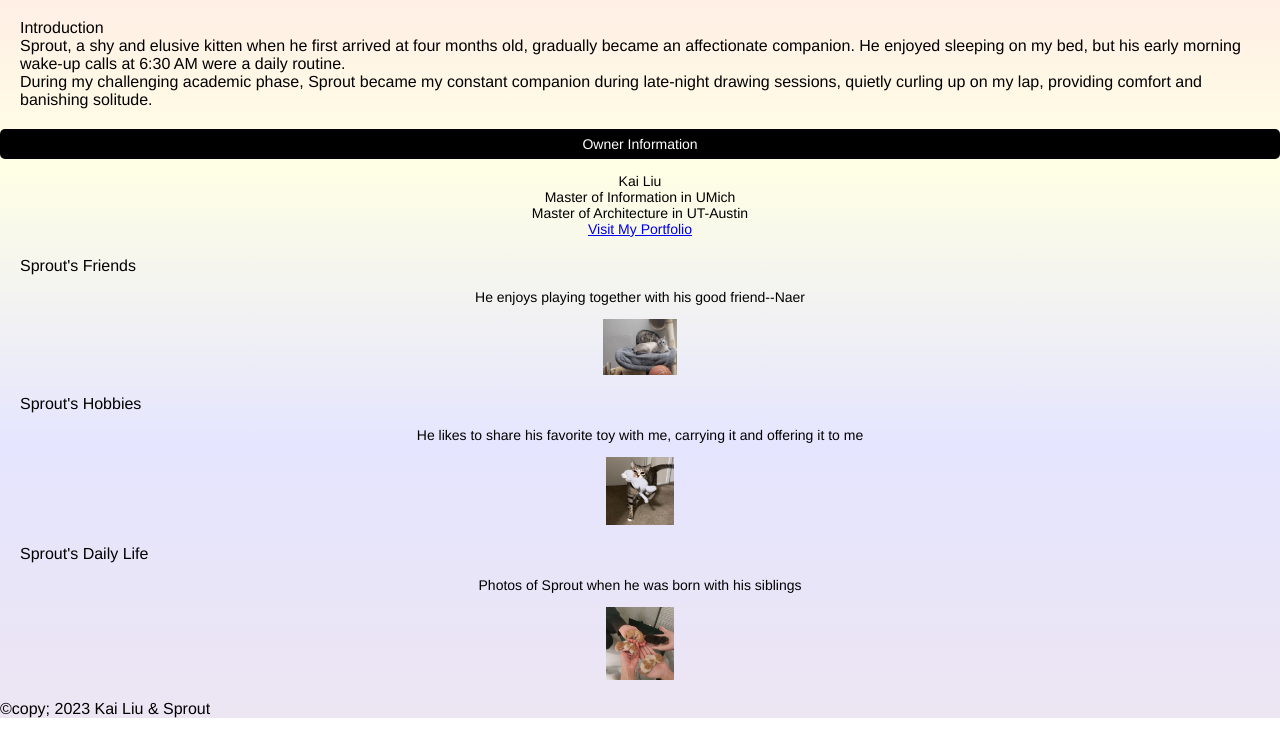
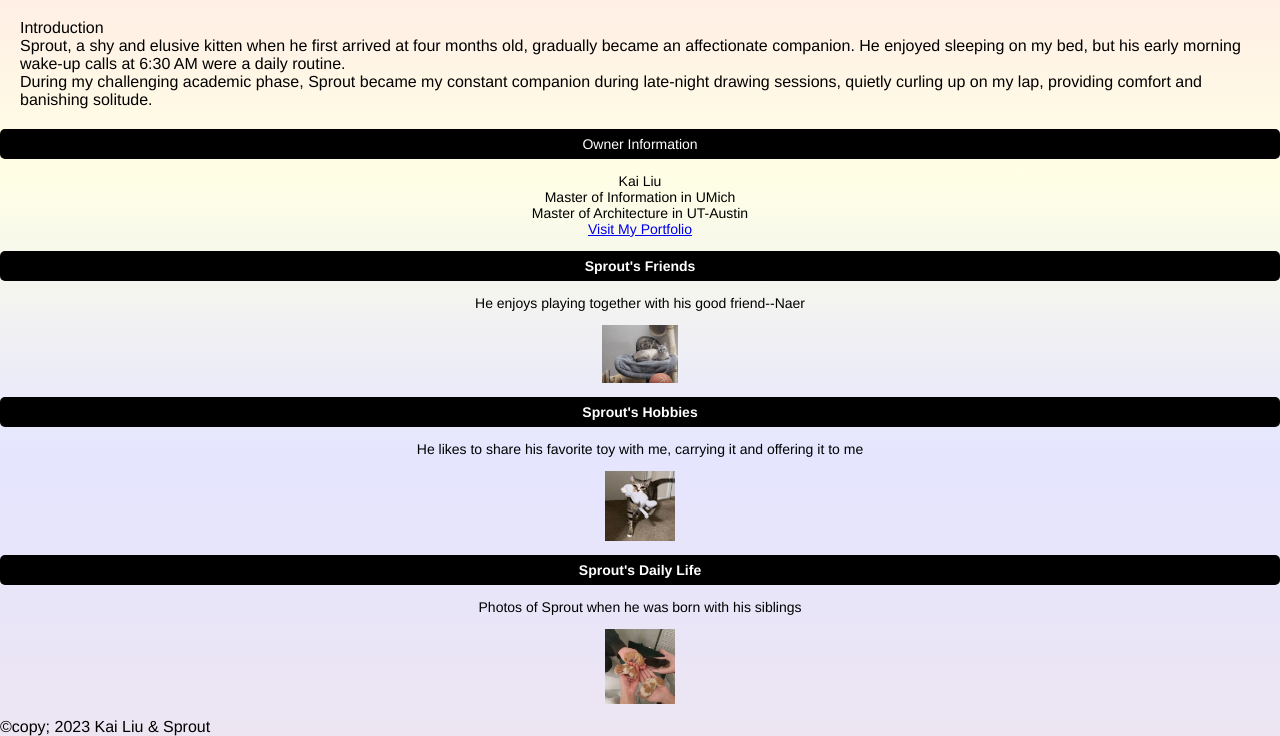
Before and after one commit to silverichim/539week2, a plain HTML site: page index.html in a window 1280 px wide. Shown: the part 107-843 px from the top of the page. Drawn offline with Linux system fonts and the light colour scheme.

Commit message:
Update index.html

```diff
--- a/index.html
+++ b/index.html
@@ -37,27 +37,27 @@
         <p><a href="https://kailiu9522.wixsite.com/mysite" target="_blank">Visit My Portfolio</a></p>
     </section>
 
-    <section class="friend-section">
-        <h2>Sprout's Friends</h2>
+    <section>
+        <h2 class="header-title">Sprout's Friends</h2>
         <div class="header-content">
             <p>He enjoys playing together with his good friend--Naer</p>
-            <img src="images/Sprout_withnaer.jpg" alt="NaerNaer, Siamese cat" class="center-image image-margin image-width-6">
+            <img src="images/Sprout_withnaer.jpg" alt="NaerNaer, Siamese cat" style="width:6%;" class="center-image image-margin">
         </div>
     </section>
 
-    <section class="hobbies-section">
-        <h2>Sprout's Hobbies</h2>
+    <section>
+        <h2 class="header-title">Sprout's Hobbies</h2>
         <div class="header-content">
             <p>He likes to share his favorite toy with me, carrying it and offering it to me</p>
-            <img src="images/Sprout_toy.jpg" alt="play with toy" class="center-image image-margin image-width-55">
+            <img src="images/Sprout_toy.jpg" alt="play with toy" style="width:5.5%;" class="center-image image-margin">
         </div>
     </section>
 
-    <section class="daily-life-section">
-        <h2>Sprout's Daily Life</h2>
+    <section>
+        <h2 class="header-title">Sprout's Daily Life</h2>
         <div class="header-content">
             <p>Photos of Sprout when he was born with his siblings</p>
-            <img src="images/Sprout_Baby.jpg" alt="family with his siblings" class="center-image image-margin image-width-55">
+            <img src="images/Sprout_Baby.jpg" alt="family with his siblings" style="width:5.5%;" class="center-image image-margin">
         </div>
     </section>
 </main>
```
